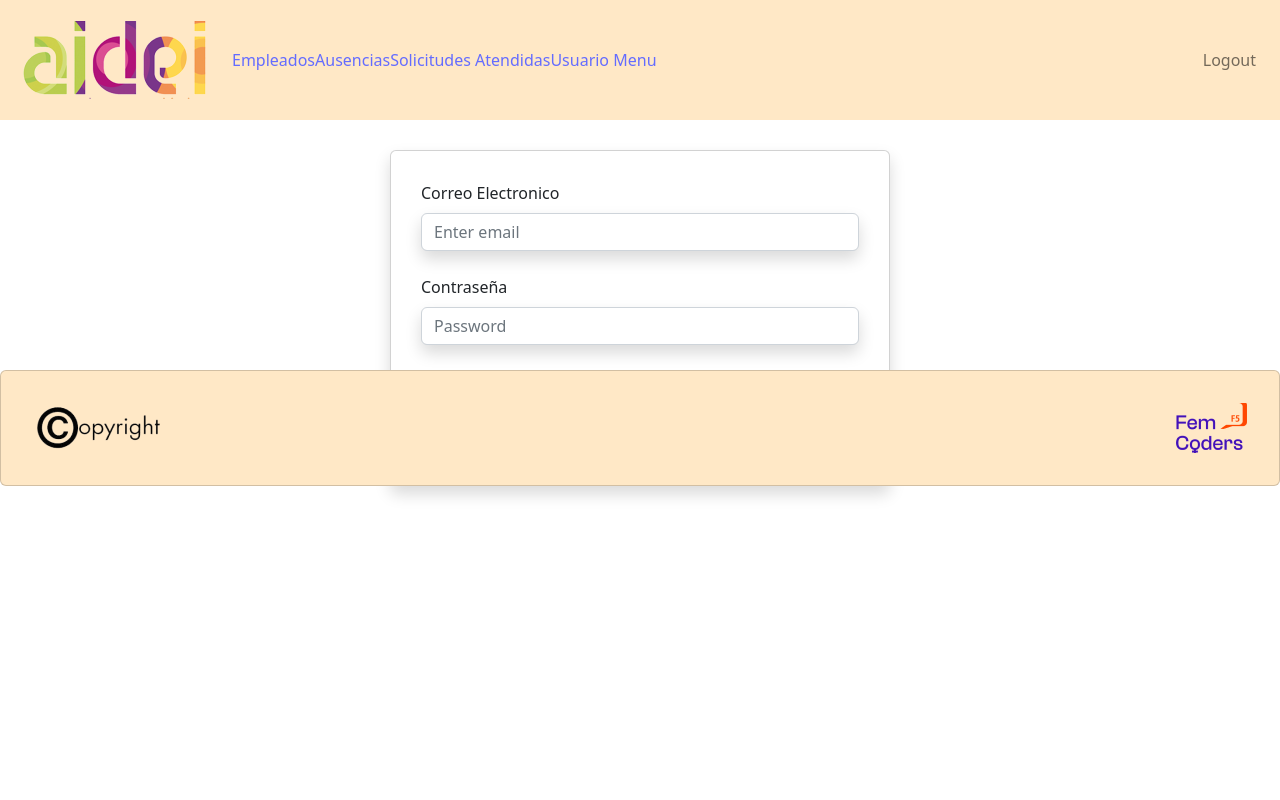
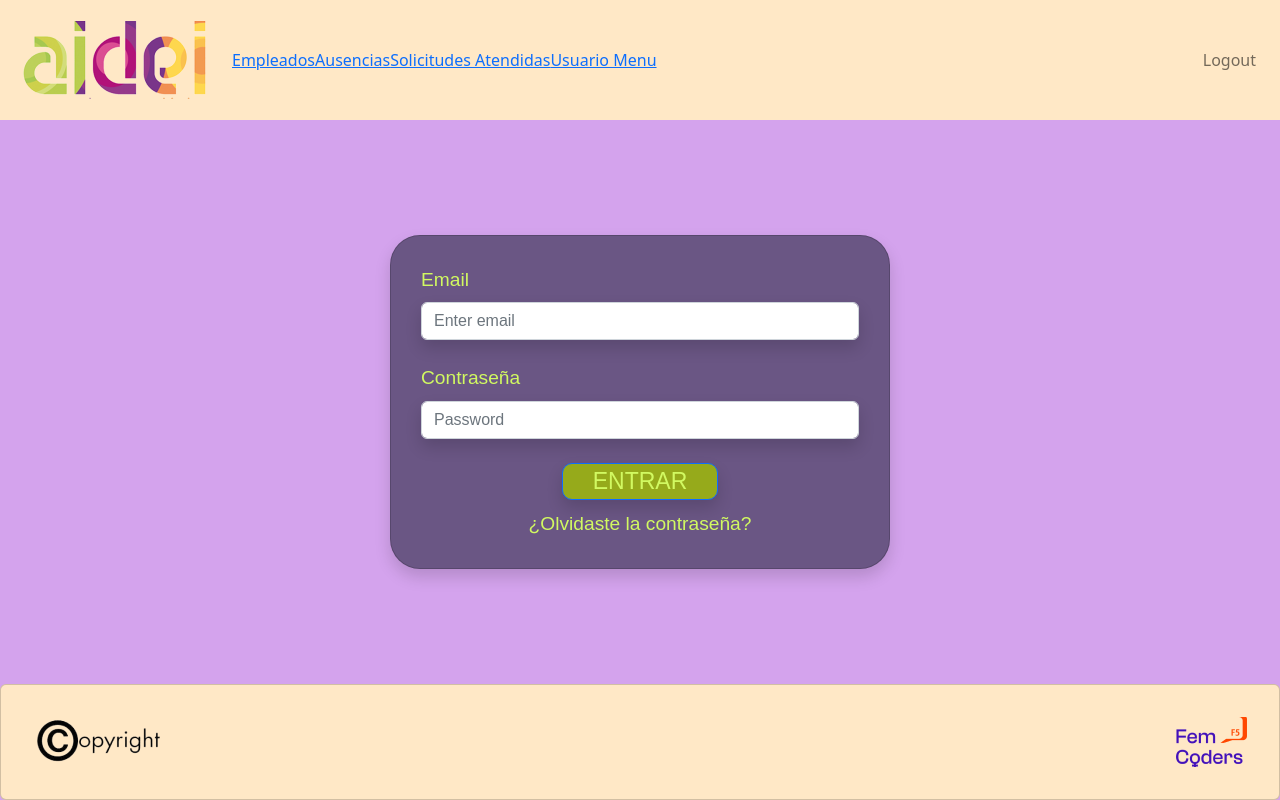
Before and after one commit to birdsinyourgarden/front-end-react-final-proyect, a React (Vite) app: page / in a window 1280 px wide. Built offline with nearby package versions, Linux system fonts and the light colour scheme.

Commit message:
adminHome style applied to dev

```diff
--- a/index.html
+++ b/index.html
@@ -1,8 +1,8 @@
 <!DOCTYPE html>
-<html lang="en">
+<html lang="es">
   <head>
     <meta charset="UTF-8" />
-    <link rel="icon" type="image/svg+xml" href="/vite.svg" />
+    <link rel="icon" type="image/icon" href="favicon.ico" />
     <meta name="viewport" content="width=device-width, initial-scale=1.0" />
     <title>Aidei App</title>
   </head>
--- a/src/App.css
+++ b/src/App.css
@@ -1,4 +1,5 @@
-App{
-    height: 100%;
-    wh
-    }
+.App{
+    min-height: 100vh;
+    display: flex;
+    flex-direction: column;
+}
--- a/src/components/footer/Footer.css
+++ b/src/components/footer/Footer.css
@@ -1,10 +1,5 @@
 .card{
     background-color: #FFE8C6;
+    margin-bottom: 0;
+    margin-top: auto;
 }
-
-.footer-card {
-    position: absolute;
-    bottom: 0;
-    min-width: 100%;
-    margin-top: 30px;
-}
--- a/src/components/footer/Footer.jsx
+++ b/src/components/footer/Footer.jsx
@@ -3,7 +3,7 @@ import '../footer/Footer.css';
 
 function Footer() {
   return (
-    <Card className='footer-card'>
+    <Card id="foot">
       <footer>
         <div class="d-flex justify-content-between align-items-center">
           <img src="./public/Copyright.png" alt="Copyright"></img>
--- a/src/index.css
+++ b/src/index.css
@@ -14,18 +14,25 @@
   -webkit-text-size-adjust: 100%;
 }
 
-a {
+/*a {
   font-weight: 500;
   color: #646cff;
   text-decoration: inherit;
 }
 a:hover {
   color: #535bf2;
+}*/
+
+body {
+  background-color: #D4A3ED;
+  height: max-content;
+  margin: 0;
+  display: flex;
+  place-items: center;
 }
 
-body {
-  position: relative;
-  place-items: center;
+html, body, #root{
+  min-height: 100vh;
 }
 
 h1 {
--- a/src/views/login/Local_Login.css
+++ b/src/views/login/Local_Login.css
@@ -1,11 +1,36 @@
+#logCard{
+    margin-top: auto;
+}
+
 .logstyle{
     text-align: left;
+    color: #D1F961;
     padding: 30px;
+    font-family: 'Fresca', sans-serif;
+    font-size: 1.2em;
 }
 
 .login-card {
+    display: flex;
     max-width: 500px;
+    border-radius: 30px;
     margin: 30px auto;
-    background-color: white;
+    background-color: #6A5684;
     padding: 0;
 }
+
+#submitLog{
+    justify-self: center;
+    max-width: 300px;
+    border-radius: 10px;
+    margin-bottom: 10px;
+    padding: 0px 30px 0px 30px;
+    background-color: #96AA1B ;
+    color: #D1F961;
+    font-family: 'Fresca', sans-serif;
+    font-size: 1.2em;
+}
+
+#forgPassword{
+    justify-self: center;
+}
--- a/src/views/login/Local_Login.jsx
+++ b/src/views/login/Local_Login.jsx
@@ -8,11 +8,11 @@ function LocalLogin() {
   const onSubmit = () =>{};
   const {register} = useForm();
   return (
-    <Container>
+    <Container id="logCard">
       <Card className='login-card shadow'>
         <Form className="logstyle">
           <Form.Group className="mb-4" controlId="formBasicEmail">
-            <Form.Label>Correo Electronico</Form.Label>
+            <Form.Label>Email</Form.Label>
             <Form.Control type="email" placeholder="Enter email" className='shadow'/>
           </Form.Group>
 
@@ -20,13 +20,14 @@ function LocalLogin() {
             <Form.Label>Contraseña</Form.Label>
             <Form.Control type="password" placeholder="Password" className='shadow'/>
           </Form.Group>
-          <Form.Group className="mb-4" controlId="formBasicCheckbox">
+          {/* <Form.Group className="mb-4" controlId="formBasicCheckbox">
             <Form.Check type="checkbox" label="&nbsp;Check me out"/>
-          </Form.Group>
+          </Form.Group>*/}
           <div className='d-grid'>
-            <Button variant="primary" type="submit" className='shadow'>
-              Entrar
+            <Button id="submitLog" variant="primary" type="submit" className='shadow'>
+              ENTRAR
             </Button>
+            <a id="forgPassword">¿Olvidaste la contraseña?</a>
           </div>
         </Form>
       </Card>
```
Also changed, not shown: 1 other file (tests, documents, lock files or other folders).
